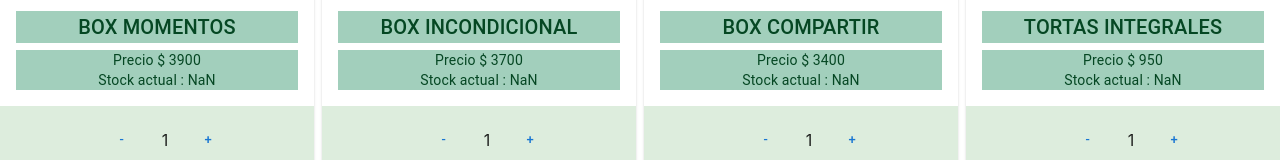
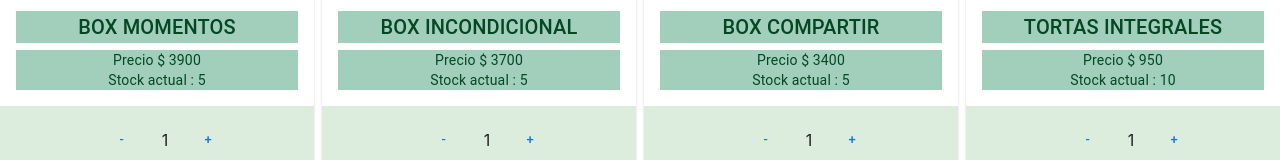
Before and after one commit to plmacagno/EntregableCursoReact, a React (Create React App) app: page / in a window 1280 px wide. Shown: the part 471-631 px from the top of the page. Built offline with nearby package versions, Linux system fonts and the light colour scheme.

Commit message:
Arreglo boton compra

```diff
--- a/package.json
+++ b/package.json
@@ -12,6 +12,7 @@
     "@testing-library/user-event": "^13.5.0",
     "react": "^18.1.0",
     "react-dom": "^18.1.0",
+    "react-router-dom": "^6.3.0",
     "react-scripts": "5.0.1",
     "web-vitals": "^2.1.4"
   },
--- a/src/App.js
+++ b/src/App.js
@@ -2,6 +2,7 @@ import './App.css';
 import NavBar from './components/NavBar/NavBar'
 import ItemListContainer from "./components/ItemListContainer/ItemListContainer";
 import ItemDetailContainer from './components/ItemDetailContainer/ItemDetailContainer';
+
 
 
 function App(productos) {
@@ -14,10 +15,15 @@ function App(productos) {
 
   return (
     <div className="App" style={styleCustom} >
+
         <NavBar />
+
         <ItemListContainer title={'Nuestros Productos'} products={productos}/>
 
          <ItemDetailContainer />
+
+
+
      </div>
   );
 }
--- a/src/components/Card/Card.js
+++ b/src/components/Item/Item.js
@@ -6,12 +6,17 @@ import Typography from '@mui/material/Typography';
 import ItemCount from '../ItemCount/ItemCount'
 
 
-    const Tarjeta = ({imagen, titulo, precio, stock, descr, id, count}) => {
+  const Item = ( { imagen, titulo, precio, stock } ) => {
 
 
-             return (
+      const onAdd = (cantidad) => {
+       alert ('Compraste' + ' ' + cantidad + ' ' + 'Productos')
+
+    }
+          return (
+          <div>
               <Card sx={{ maxWidth: 345 }}>
-                <div className="cardVarias">
+
                   <CardMedia
                     component="img"
                     height="300"
@@ -26,14 +31,14 @@ import ItemCount from '../ItemCount/ItemCount'
                       Precio $ {precio}
                     </Typography>
                     <Typography variant="body2" >
-                    Stock actual : {stock-count}
+                    Stock actual : {stock}
                     </Typography>
                   </CardContent>
-                  <ItemCount />
+                  <ItemCount stock={ stock } onAdd={ onAdd } />
 
-                </div>
                </Card>
-            );
-        }
+            </div>
+         );
+  }
 
-export default Tarjeta
+export default Item
--- a/src/components/ItemCount/ItemCount.js
+++ b/src/components/ItemCount/ItemCount.js
@@ -2,22 +2,17 @@ import './ItemCount.css'
 import Button from '@mui/material/Button';
 import { useState , } from 'react';
 import { CardActions } from '@mui/material';
-import {Modal, Modal2} from '../Modal/Modal'
+import Modal from '../Modal/Modal'
 
 
-const ItemCount = (imagen, titulo, precio, stock) => {
+const ItemCount = ( {stock, onAdd}  ) => {
 
     const [open, setOpen] = useState(false)
     const handleClose = () => {
       setOpen(false)
     }
 
-    const [open2, setOpen2] = useState(false)
-    const handleClose2 = () => {
-      setOpen2(false)
-    }
-
-    const [count, setCount] =useState(1);
+     const [count, setCount] =useState(1);
     const addCount = () => {
         setCount(count + 1)
     }
@@ -38,7 +33,7 @@ const ItemCount = (imagen, titulo, precio, stock) => {
             </CardActions>
             <CardActions className='item-Count' >
 
-                <Button size="small" onClick={() => setOpen2 (true)}>Compra</Button>
+                <Button size="small" onClick={() =>  onAdd ( count ) }>Compra</Button>
                 <Button size="small" onClick={() => setOpen (true)}>Contacto</Button>
             </CardActions>
 
@@ -50,11 +45,8 @@ const ItemCount = (imagen, titulo, precio, stock) => {
                         <button>Enviar</button>
                     </form>
             </Modal>
-            <Modal2 handleClose={handleClose2} open={open2}>
-                    <h4>Su compra de {count} {titulo} fue confirmada!</h4>
-                     <h4> Gracias por su compra!</h4>
 
-            </Modal2>
+
 
         </div>
 
--- a/src/components/ItemListContainer/ItemListContainer.js
+++ b/src/components/ItemListContainer/ItemListContainer.js
@@ -1,4 +1,4 @@
-import Tarjeta from '../Card/Card'
+import Item from '../Item/Item'
 import { Grid } from '@mui/material';
 import { useState, useEffect } from 'react';
 import productos from '../ItemList/ItemList'
@@ -41,7 +41,7 @@ const ItemListContainer = ({titu}) => {
                     products.map( ({imagen, titulo, precio, stock, descr, id}) => {
                         return(
                             <Grid item md={3} key={id}>
-                             <Tarjeta imagen={imagen} titulo={titulo} precio={precio} stock={stock} descr={descr} id={id}/>
+                             <Item imagen={imagen} titulo={titulo} precio={precio} stock={stock} descr={descr} id={id}/>
                           </Grid>
 
                         )
--- a/src/components/Modal/Modal.js
+++ b/src/components/Modal/Modal.js
@@ -1,5 +1,4 @@
 import * as React from 'react';
-//import DialogTitle from '@mui/material/DialogTitle';
 import Dialog from '@mui/material/Dialog';
 import { DialogContent } from '@mui/material';
 
@@ -16,15 +15,5 @@ const Modal = ({handleClose, open, children}) => {
    )
 }
 
-const Modal2 = ({handleClose, open, children}) => {
-    return(
 
-         <Dialog onClose={handleClose} open={open}>
-             <DialogContent>
-                 {children}
-            </DialogContent>
-        </Dialog>
-   )
-}
-
-export  { Modal, Modal2}
+export default Modal
```
Also changed, not shown: src/components/Pages/home.js (added), 1 other file (tests, documents, lock files or other folders).
